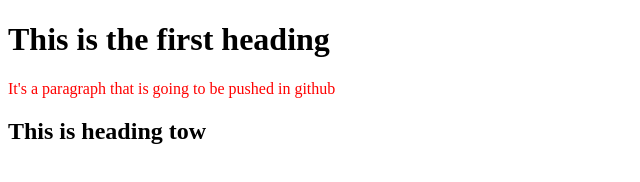
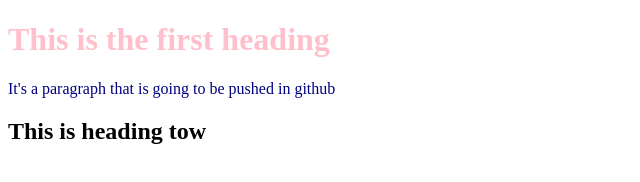
Before and after one commit to naimurrahmanshadin/my-first-repo, a plain HTML site: page index.html in a window 1280 px wide. Shown: the whole page, without its empty margins (0-640 px from the left). Drawn offline with Linux system fonts and the light colour scheme.

Commit message:
headings color added

```diff
--- a/style.css
+++ b/style.css
@@ -1,3 +1,6 @@
 p{
-    color: red;
+    color: navy;
 }
+h1{
+    color: pink;
+}
```
